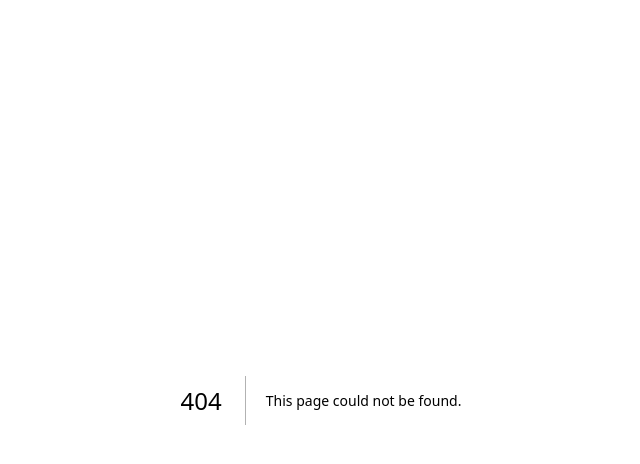
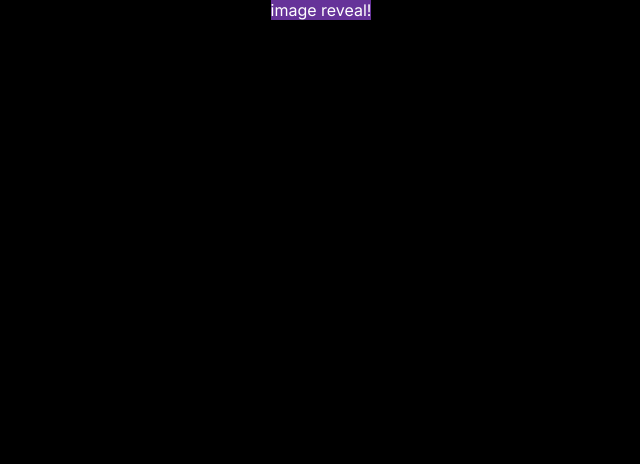
Before and after one commit to vinicius-el-khalili/gsap101, a Next.js app: page /image-reveal in a window 1280 px wide. Before the commit this address had no page. Shown: the top 464 px of the page, without its empty margins (319-959 px from the left). Built offline with nearby package versions, Linux system fonts and the light colour scheme.

Commit message:
image-reveal init

```diff
--- a/app/globals.css
+++ b/app/globals.css
@@ -88,8 +88,8 @@ body {
 }
 
 body {
-  color: rgb(var(--foreground-rgb));
-  background-color: #454545;
+  background-color: black;
+  color: white;
 }
 
 a {
--- /dev/null
+++ b/app/image-reveal/page.tsx
@@ -0,0 +1,10 @@
+import style from "@/sass/pages/imageRevealPage.module.scss"
+const ImageReveal = () => {
+    return (
+        <div className={style.ImageRevealPage}>
+            image reveal!
+        </div>
+    );
+}
+
+export default ImageReveal;
--- a/app/layout.tsx
+++ b/app/layout.tsx
@@ -22,6 +22,9 @@ export default function RootLayout({
         display:"flex",
         flexDirection:"column",
         alignItems:"center",
+        width:"100vw",
+        height:"100vh",
+        overflow:"hidden"
       }}>{children}</body>
     </html>
   )
--- /dev/null
+++ b/sass/pages/imageRevealPage.module.scss
@@ -0,0 +1,4 @@
+.ImageRevealPage {
+    background-color: rebeccapurple;
+    color: white;
+}
```
Also changed, not shown: public/assets/mountains.webp (added).
